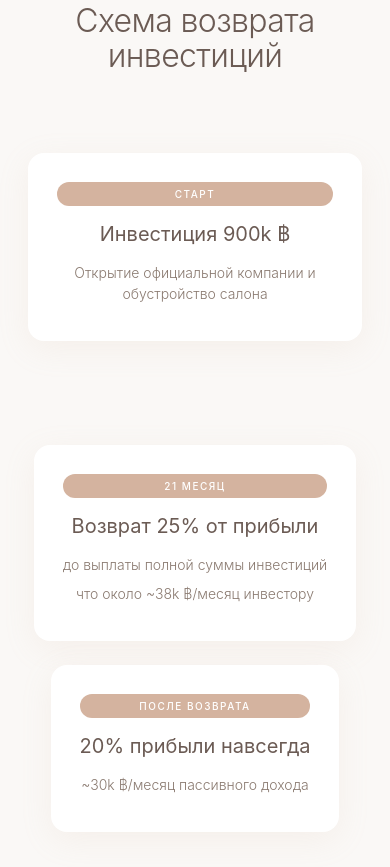
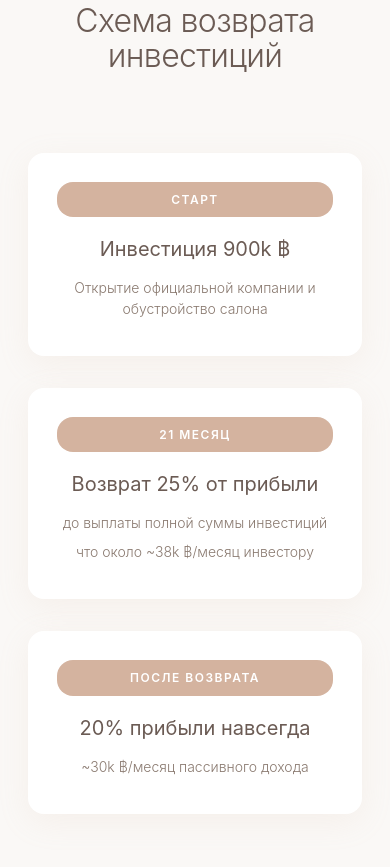
Before and after one commit to RaiconY/Kate-Lash-Pitch, a website: page index.html in a window 390 px wide. Shown: the part 6497-7364 px from the top of the page. Drawn offline with Linux system fonts and the light colour scheme.

Commit message:
Исправить расположение timeline на мобильных устройствах

```diff
--- a/styles/responsive.css
+++ b/styles/responsive.css
@@ -216,6 +216,40 @@
     }
 }
 
+/* Исправление timeline для мобильных устройств */
+@media (max-width: 768px) {
+    .timeline-item {
+        display: flex !important;
+        flex-direction: column;
+        align-items: center;
+        text-align: center;
+        margin-bottom: clamp(32px, 5vw, 40px);
+    }
+
+    .timeline-item > div:empty {
+        display: none;
+    }
+
+    .timeline-dot {
+        display: none;
+    }
+
+    .timeline-content {
+        width: 100%;
+        max-width: 350px;
+        margin: 0 auto;
+    }
+
+    .timeline-date {
+        background: #d4b39f;
+        color: white;
+        padding: 8px 16px;
+        border-radius: 16px;
+        margin-bottom: 16px;
+        font-size: 12px;
+        font-weight: 600;
+    }
+}
 /* Landscape orientation adjustments */
 @media (max-height: 600px) and (orientation: landscape) {
     section {
```
